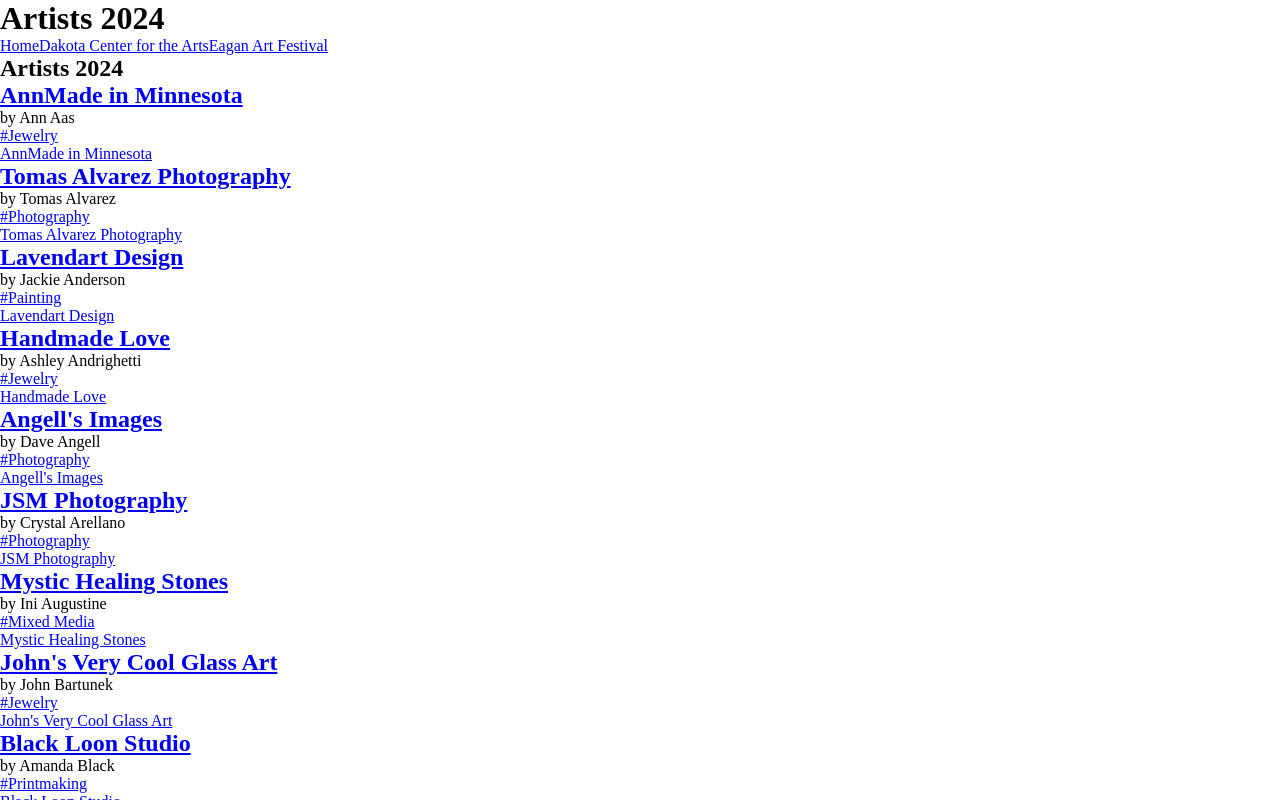
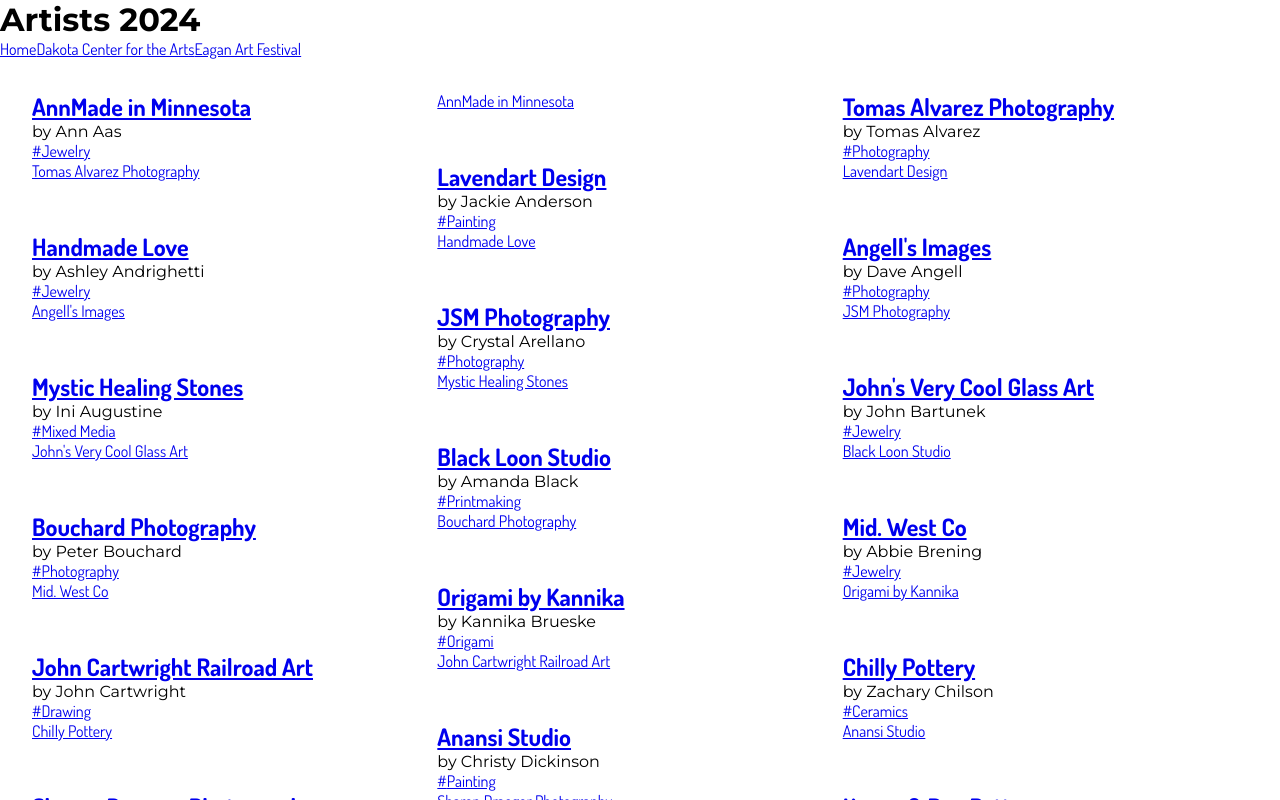
Before and after one commit to cm-fredricksen/eaf_artists_2024, a SvelteKit app: page / in a window 1280 px wide. Shown: the top 800 px of the page. Built offline with nearby package versions, Linux system fonts and the light colour scheme.

Commit message:
add favicon, add link, add fonts, colors

```diff
--- a/src/app.css
+++ b/src/app.css
@@ -1,6 +1,13 @@
+@import url('https://fonts.googleapis.com/css2?family=Dosis:wght@200..800&family=Montserrat:ital,wght@0,100..900;1,100..900&display=swap');
+
 :root {
 	--clr-black: #000;
 	--clr-white: #fff;
+	--clr-purple: hsla(249, 63%, 30%, 1);
+	--clr-white: hsla(180, 84%, 67%, 1);
+
+	--font-text: 'Montserrat', sans-serif;
+	--font-accent: 'Dosis', 'Courier New', monospace;
 }
 
 *,
@@ -13,4 +20,9 @@
 
 body {
 	color: var(--clr-black);
+	font-family: var(--font-text);
 }
+
+a {
+	font-family: var(--font-accent);
+}
--- a/src/app.html
+++ b/src/app.html
@@ -2,7 +2,7 @@
 <html lang="en">
 	<head>
 		<meta charset="utf-8" />
-		<link rel="icon" href="%sveltekit.assets%/favicon.png" />
+		<link rel="icon" href="%sveltekit.assets%/eaf_logo.png" />
 		<meta name="viewport" content="width=device-width, initial-scale=1" />
 		%sveltekit.head%
 	</head>
--- a/src/lib/components/Nav.svelte
+++ b/src/lib/components/Nav.svelte
@@ -10,7 +10,7 @@
 		},
 		{
 			title: 'Eagan Art Festival',
-			path: '/'
+			path: 'https://www.eaganartfestival.org/'
 		}
 	];
 </script>
--- a/src/routes/+layout.svelte
+++ b/src/routes/+layout.svelte
@@ -5,7 +5,16 @@
 </script>
 
 <Header />
-<div class="main">
+<div class="container">
 	<slot />
 </div>
 <Footer />
+
+<style>
+	.container {
+		display: grid;
+		grid-template-columns: repeat(3, 1fr);
+		padding: 2rem;
+		margin: 0 auto;
+	}
+</style>
--- a/src/routes/+page.svelte
+++ b/src/routes/+page.svelte
@@ -5,8 +5,6 @@
 	console.log(data);
 </script>
 
-<h2>Artists 2024</h2>
-
 {#each data.summaries as { website, businessName, firstName, lastName, medium }}
 	<Card {website} {firstName} {lastName} {medium} {businessName} />
 	<a href={website}>{businessName}</a>
```
Also changed, not shown: static/eaf_logo.png (added).
